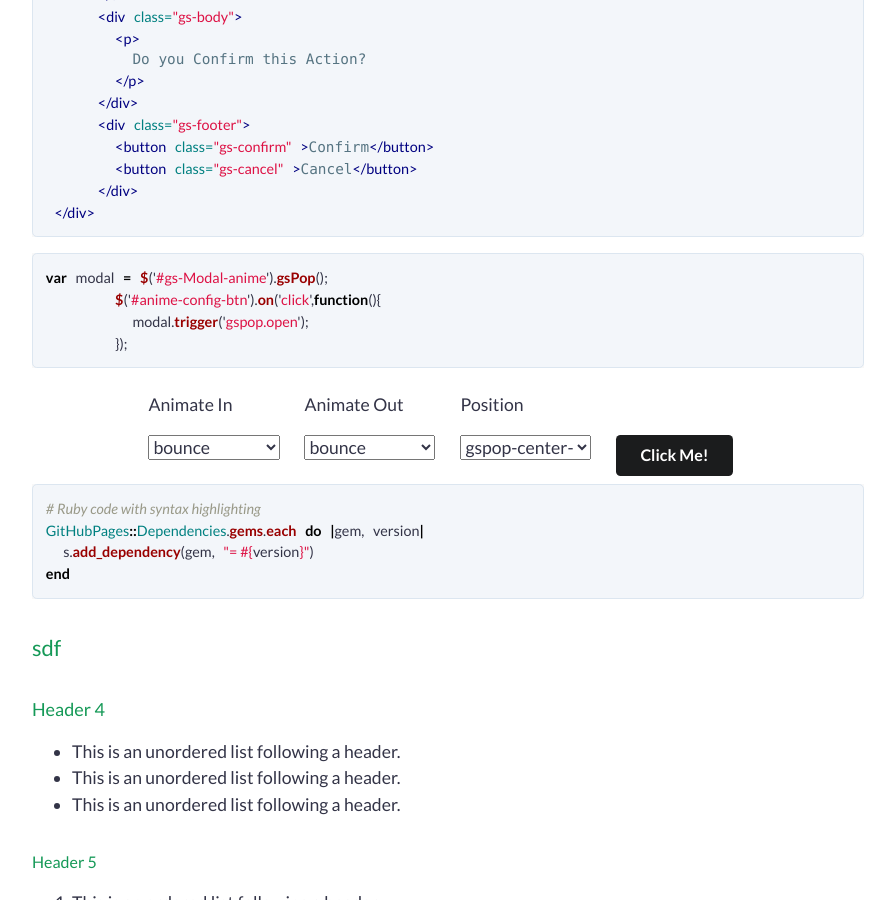
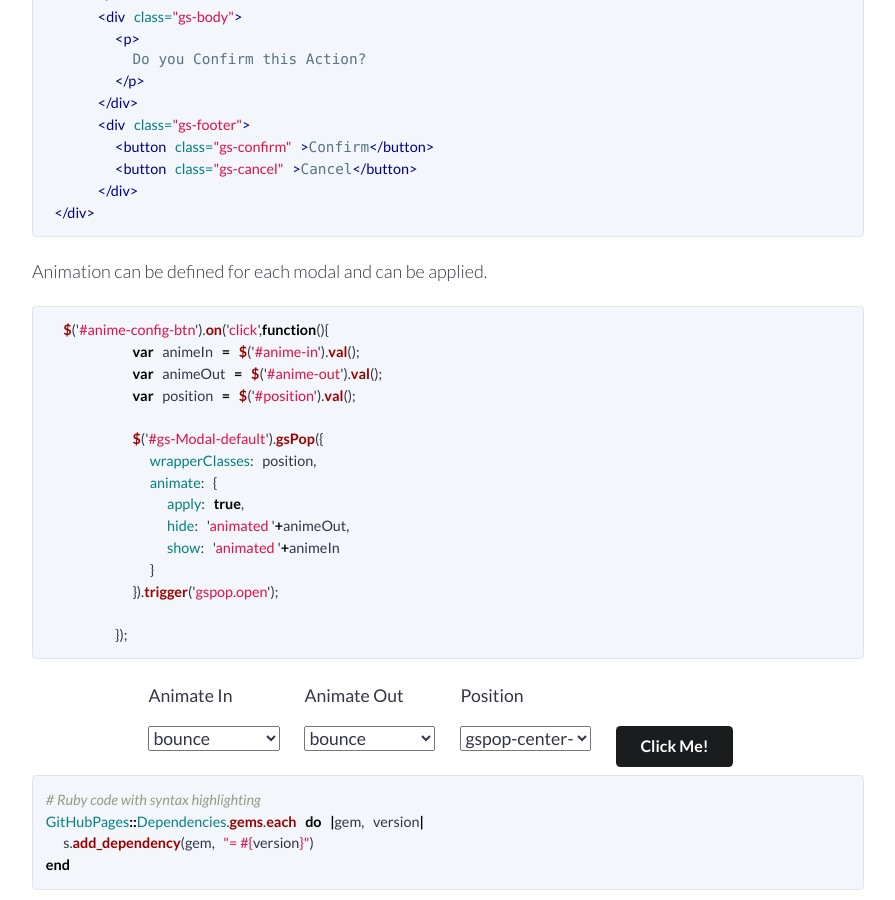
Before and after one commit to shabi1497/gsPop, a Jekyll site: the page built from docs/index.md, in a window 1280 px wide and 900 px high, scrolled down 2380 px. Shown: the whole window, without its empty margins (192-1087 px from the left). Built offline with Jekyll 4.4.1, drawn with Linux system fonts in a browser that asks for light colours; our own code applies the rules of GitHub Pages for plain Markdown files.

Commit message:
text added

````diff
--- a/docs/index.md
+++ b/docs/index.md
@@ -106,10 +106,22 @@ var modal = $('#gs-Modal-default').gsPop();
       </div>
  </div>
 ```
+Animation can be defined for each modal and can be applied.
 ```js
-var modal = $('#gs-Modal-anime').gsPop();
-        $('#anime-config-btn').on('click',function(){
-          modal.trigger('gspop.open');
+  $('#anime-config-btn').on('click',function(){
+          var animeIn = $('#anime-in').val();
+          var animeOut = $('#anime-out').val();
+          var position = $('#position').val();
+
+          $('#gs-Modal-default').gsPop({
+            wrapperClasses: position,
+            animate: {
+              apply: true,
+              hide: 'animated '+animeOut,
+              show: 'animated '+animeIn
+            }
+          }).trigger('gspop.open');
+
         });
 ```
   <div class="container">
````
